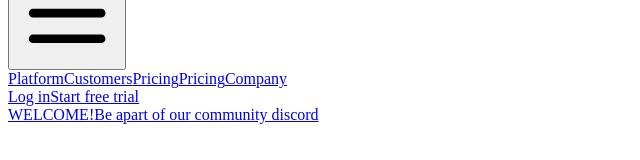
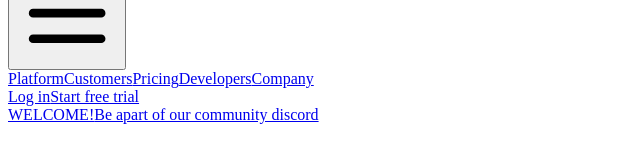
Before and after one commit to M-Afzaal-Afzal/devicify, a Next.js app: page / in a window 1280 px wide. Shown: the part 368-528 px from the top of the page, without its empty margins (0-640 px from the left). Built offline with nearby package versions, Linux system fonts and the light colour scheme.

Commit message:
images are updated

```diff
--- a/components/home/FeatureSection.js
+++ b/components/home/FeatureSection.js
@@ -293,7 +293,7 @@ export default function FeatureSection() {
                             <img
                                 className="relative mx-auto"
                                 width={490}
-                                src="https://tailwindui.com/img/features/feature-example-2.png"
+                                src="/home/observability.png"
                                 alt=""
                             />
                         </div>
--- a/components/home/SignUpSection.js
+++ b/components/home/SignUpSection.js
@@ -13,7 +13,7 @@ const SignUpSection = () => {
                                <div className="aspect-w-10 aspect-h-6 sm:aspect-w-2 sm:aspect-h-1 lg:aspect-w-1">
                                    <img
                                        className="object-cover object-center rounded-3xl shadow-2xl"
-                                       src="https://images.unsplash.com/photo-1507207611509-ec012433ff52?ixlib=rb-1.2.1&ixid=MXwxMjA3fDB8MHxwaG90by1wYWdlfHx8fGVufDB8fHw%3D&auto=format&fit=crop&w=934&q=80"
+                                       src="/home/signup.png"
                                        alt=""
                                    />
                                </div>
--- a/components/layout/Header.js
+++ b/components/layout/Header.js
@@ -10,7 +10,7 @@ const navigation = [
     { name: 'Platform', href: '#' },
     { name: 'Customers', href: '#' },
     { name: 'Pricing', href: '#' },
-    { name: 'Pricing', href: '#' },
+    { name: 'Developers', href: '#' },
     { name: 'Company', href: '#' },
 ]
 
```
Also changed, not shown: public/home/observability.png (added), public/home/signup.png (added).
